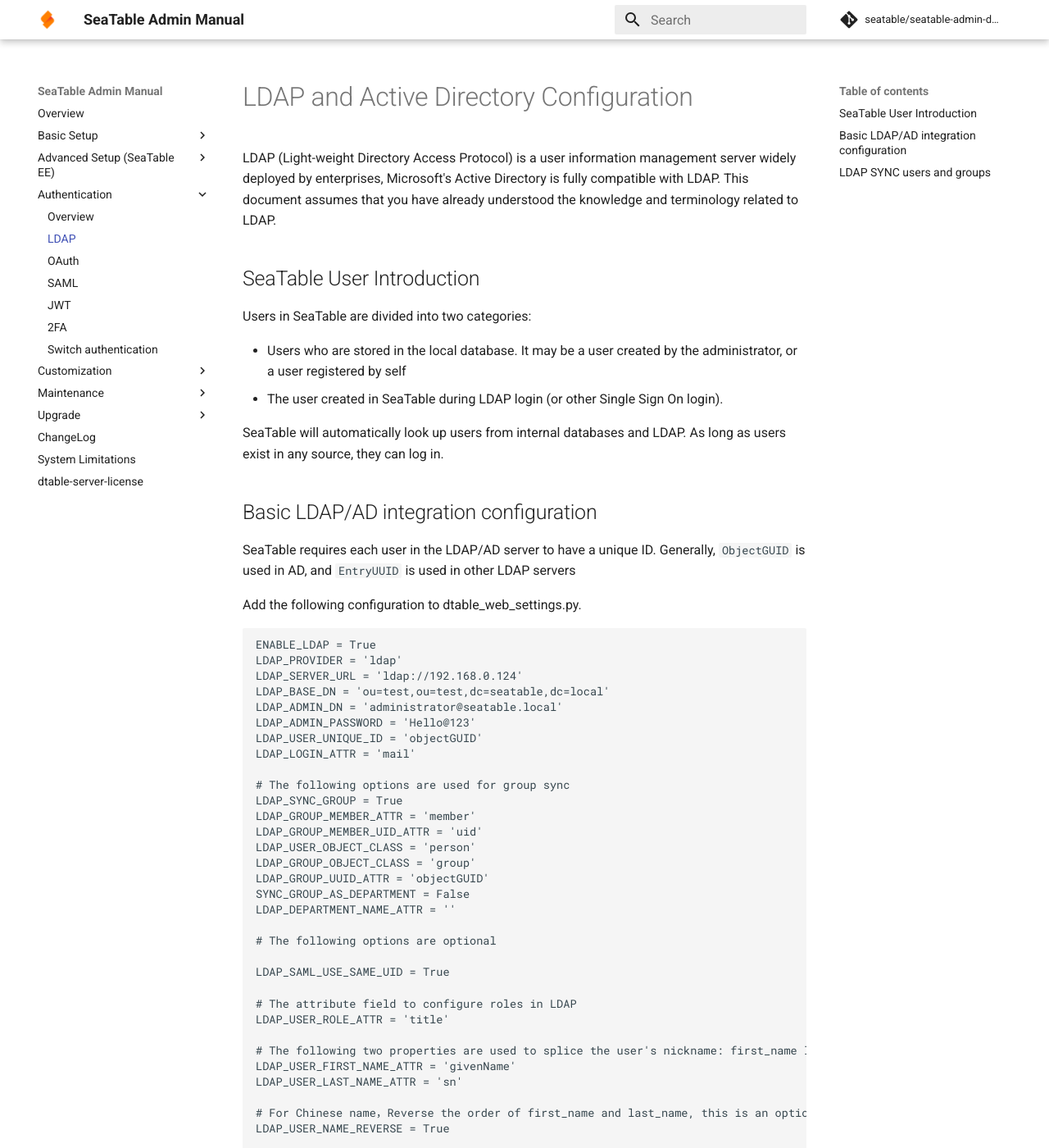
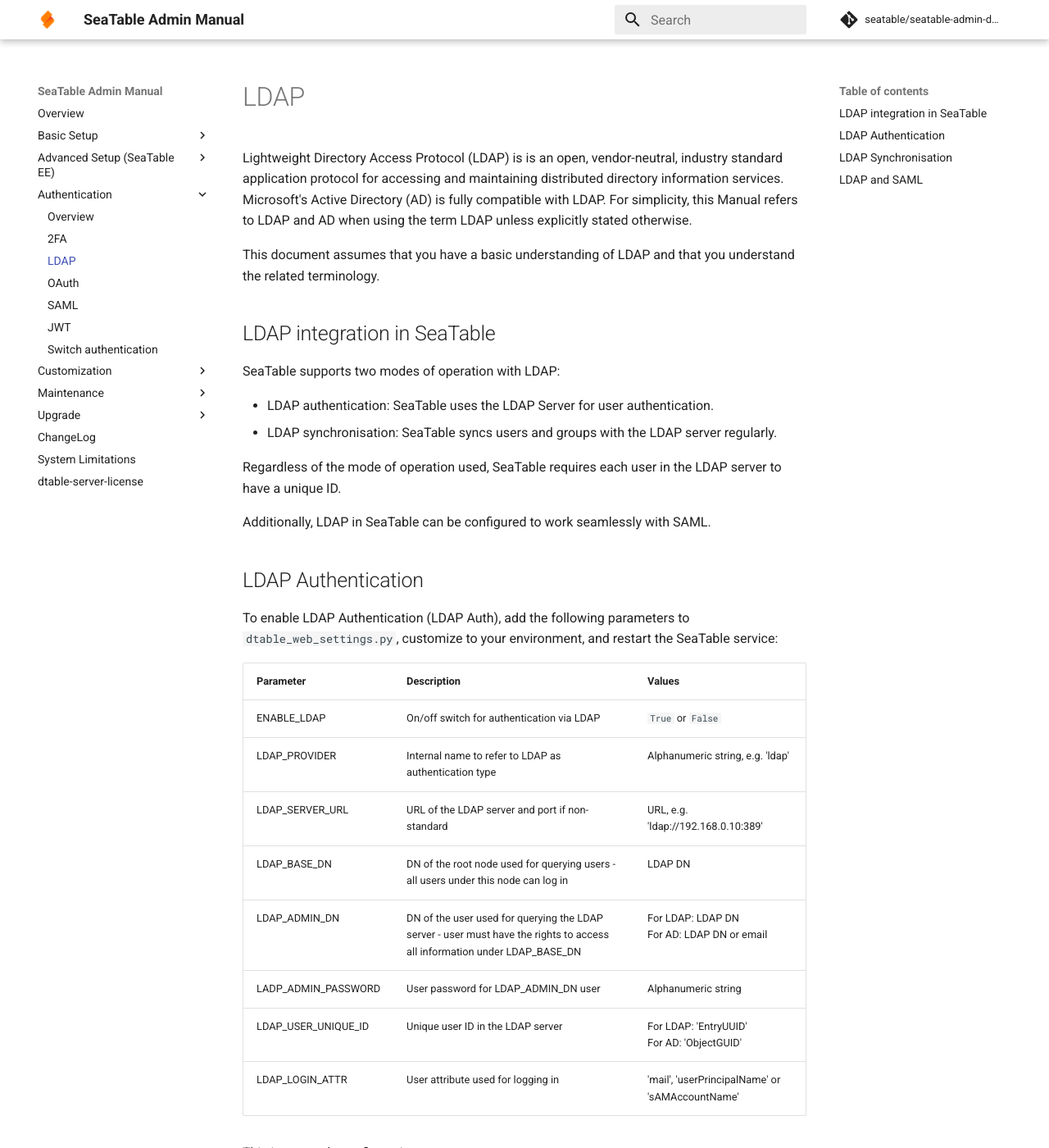
Before and after one commit to seatable/seatable-admin-docs, an MkDocs documentation site: the page built from manual/authentication/ldap.md, in a window 1280 px wide and 1400 px high. Shown: the whole window at 82% size. Built offline with MkDocs 1.6.1 and Material for MkDocs 9.7.7, drawn with Linux system fonts in a browser that asks for light colours; comment, search, counter and statistics services are not loaded; some of the changed text lies outside the part shown.

Commit message:
Improvement of new section 'authentication' (#93)
* Update of license information

* Order change in new section on authentication

* Revision of 2FA document for stringency

* Minor revision of 2FA document

* Completely revised authentiction overview document

* Correction of file name (overview -> overview.md)

* Rename ldap.md to ldap_old.md

* Complete revision of LDAP document

* Rename saml.md to saml_old.md

* Complete revision of SAML document

````diff
--- a/manual/authentication/ldap.md
+++ b/manual/authentication/ldap.md
@@ -1,104 +1,99 @@
-# LDAP and Active Directory Configuration
+# LDAP
 
-LDAP (Light-weight Directory Access Protocol) is a user information management server widely deployed by enterprises, Microsoft's Active Directory is fully compatible with LDAP. This document assumes that you have already understood the knowledge and terminology related to LDAP.
+Lightweight Directory Access Protocol (LDAP) is is an open, vendor-neutral, industry standard application protocol for accessing and maintaining distributed directory information services. Microsoft's Active Directory (AD) is fully compatible with LDAP. For simplicity, this Manual refers to LDAP and AD when using the term LDAP unless explicitly stated otherwise.
 
-## SeaTable User Introduction
+This document assumes that you have a basic understanding of LDAP and that you understand the related terminology.
 
-Users in SeaTable are divided into two categories:
+## LDAP integration in SeaTable
 
-* Users who are stored in the local database. It may be a user created by the administrator, or a user registered by self
-* The user created in SeaTable during LDAP login (or other Single Sign On login).
+SeaTable supports two modes of operation with LDAP:
 
-SeaTable will automatically look up users from internal databases and LDAP. As long as users exist in any source, they can log in.
+* LDAP authentication: SeaTable uses the LDAP Server for user authentication.
+* LDAP synchronisation: SeaTable syncs users and groups with the LDAP server regularly.
 
-## Basic LDAP/AD integration configuration
+Regardless of the mode of operation used, SeaTable requires each user in the LDAP server to have a unique ID.
 
-SeaTable requires each user in the LDAP/AD server to have a unique ID. Generally, `ObjectGUID` is used in AD, and `EntryUUID` is used in other LDAP servers
+Additionally, LDAP in SeaTable can be configured to work seamlessly with SAML.
 
-Add the following configuration to dtable_web_settings.py.
+## LDAP Authentication
+
+To enable LDAP Authentication (LDAP Auth), add the following parameters to `dtable_web_settings.py`, customize to your environment, and restart the SeaTable service:
+
+| Parameter           | Description                                                  | Values                                          |
+| ------------------- | ------------------------------------------------------------ | ----------------------------------------------- |
+| ENABLE_LDAP         | On/off switch for authentication via LDAP                    | `True` or `False`                               |
+| LDAP_PROVIDER       | Internal name to refer to LDAP as authentication type        | Alphanumeric string, e.g. 'ldap'                |
+| LDAP_SERVER_URL     | URL of the LDAP server and port if non-standard              | URL, e.g. 'ldap://192.168.0.10:389'             |
+| LDAP_BASE_DN        | DN of the root node used for querying users - all users under this node can log in | LDAP DN                                         |
+| LDAP_ADMIN_DN       | DN of the user used for querying the LDAP server - user must have the rights to access all information under LDAP_BASE_DN | For LDAP: LDAP DN<br />For AD: LDAP DN or email |
+| LADP_ADMIN_PASSWORD | User password for LDAP_ADMIN_DN user                         | Alphanumeric string                             |
+| LDAP_USER_UNIQUE_ID | Unique user ID in the LDAP server                            | For LDAP: 'EntryUUID'<br />For AD: 'ObjectGUID' |
+| LDAP_LOGIN_ATTR     | User attribute used for logging in                           | 'mail', 'userPrincipalName' or 'sAMAccountName' |
+
+This is a sample configuration:
 
 ```
 ENABLE_LDAP = True
 LDAP_PROVIDER = 'ldap'
-LDAP_SERVER_URL = 'ldap://192.168.0.124'
-LDAP_BASE_DN = 'ou=test,ou=test,dc=seatable,dc=local'
-LDAP_ADMIN_DN = 'administrator@seatable.local'
-LDAP_ADMIN_PASSWORD = 'Hello@123'
-LDAP_USER_UNIQUE_ID = 'objectGUID'
+LDAP_SERVER_URL = 'ldap://192.168.0.10'
+LDAP_BASE_DN = 'ou=test,ou=test,dc=example,dc=com'
+LDAP_ADMIN_DN = 'administrator@example.com'
+LDAP_ADMIN_PASSWORD = 'secret'
+LDAP_USER_UNIQUE_ID = 'ObjectGUID'
 LDAP_LOGIN_ATTR = 'mail'
-
-# The following options are used for group sync
-LDAP_SYNC_GROUP = True
-LDAP_GROUP_MEMBER_ATTR = 'member'
-LDAP_GROUP_MEMBER_UID_ATTR = 'uid'
-LDAP_USER_OBJECT_CLASS = 'person'
-LDAP_GROUP_OBJECT_CLASS = 'group'
-LDAP_GROUP_UUID_ATTR = 'objectGUID'
-SYNC_GROUP_AS_DEPARTMENT = False
-LDAP_DEPARTMENT_NAME_ATTR = ''
-
-# The following options are optional
-
-LDAP_SAML_USE_SAME_UID = True
-
-# The attribute field to configure roles in LDAP
-LDAP_USER_ROLE_ATTR = 'title'
-
-# The following two properties are used to splice the user's nickname: first_name last_name, these two options are optional, default is ''
-LDAP_USER_FIRST_NAME_ATTR = 'givenName'
-LDAP_USER_LAST_NAME_ATTR = 'sn'
-
-# For Chinese name，Reverse the order of first_name and last_name, this is an optional option, default is False
-LDAP_USER_NAME_REVERSE = True
-
-# If LDAP_LOGIN_ATTR is not set to 'mail', this option can be used to specify which attribute to import the user's mailbox address from. The attributes in this option will override the user's email address imported through LOGIN_ATTR. This is an optional option, the default is ''. If this option is not set, the LOGIN_ATTR attribute will be used as the contact email
-LDAP_CONTACT_EMAIL_ATTR = 'mail'
-
-# Used to filter the range of users who can log in, such as limited to a certain security group
-LDAP_FILTER = 'memberOf=CN=group,CN=developers,DC=example,DC=com'
-LDAP_GROUP_FILTER = 'memberOf=CN=group,CN=developers,DC=example,DC=com'
-
 ```
 
-The meaning of each configuration option is as follows:
+Some tips on how to select LDAP_BASE_DN and LDAP_ADMIN_DN:
 
-* LDAP_SAML_USE_SAME_UID: Compatible with LDAP users to log in by SAML single sign-on
-* LDAP_PROVIDER: SeaTable uses this configuration to distinguish LDAP from other integrated login methods
-* LDAP_SERVER_URL: The address URL of the LDAP server. If your LDAP server listens on a non-standard port, you can also include the port in the URL, such as: ldap://ldap.example.com:389.
-* LDAP_BASE_DN: In the organizational structure of the LDAP server, the unique name (Distingushed Name, DN for short) of the root node used to query users. All users under this node can access SeaTable.
-* LDAP_ADMIN_DN: The DN of the user used to query the information in the LDAP server. This user should have sufficient authority to access all information under BASE. It is generally recommended to use LDAP/AD administrator.
-* LDAP_ADMIN_PASSWORD: The password of the user corresponding to USER_DN.
-* LDAP_USER_UNIQUE_ID：The unique ID of the user in LDAP. You should use ObjectGUID for AD. EntryUUID attribute should be used for other LDAP servers
-* LDAP_LOGIN_ATTR: Used as the attribute for users to log in to LDAP in SeaTable. If you log in via email, you can use the 'mail' attribute or the 'userPrincipalName'. If you want to log in with a Windows username, you can use the 'sAMAccountName' attribute.
-* LDAP_USER_ROLE_ATTR: Syncing roles from LDAP or Active Directory
-* LDAP_USER_FIRST_NAME_ATTR：Used to splice the user's nickname
-* LDAP_USER_LAST_NAME_ATTR：Used to splice the user's nickname
-* LDAP_USER_NAME_REVERSE：The above two properties whether to reverse splicing
-* LDAP_SYNC_GROUP: Whether enabled sync group.
-* LDAP_GROUP_MEMBER_ATTR: The attribute field to use when loading the group's members. For most directory servers, the attributes is "member", which is the default value. For "posixGroup", it should be set to "memberUid".
-* LDAP_GROUP_MEMBER_UID_ATTR: The user attribute set in 'memberUid' option, which is used in "posixGroup". The default value is "uid".
-* LDAP_USER_OBJECT_CLASS: This is the name of the class used to search for user objects. In Active Directory, it's usually "person". The default value is "person".
-* LDAP_GROUP_OBJECT_CLASS: This is the name of the class used to search for group objects. In Active Directory, it's usually "group"; in OpenLDAP or others, you may use "groupOfNames", "groupOfUniqueNames" or "posixGroup", depends on your LDAP server. The default value is "group".
-* LDAP_GROUP_UUID_ATTR: The default attribute is "ObjectGUID", which is available in AD. For other LDAP servers, please refer to https://ldapwiki.com/wiki/Universally%20Unique%20Identifier.
-* SYNC_GROUP_AS_DEPARTMENT: If this option is set to "True", the groups will be synced as top-level departments in SeaTable, instead of simple groups, a department in SeaTable is a special group. The sync process keeps the hierarchical structure of the OUs.
-* LDAP_DEPARTMENT_NAME_ATTR: Get the department name. You can set this configuration item to an AD field that represents the "department" name, such as "description". The name of the department created by SeaTable will be the department name set in the AD field instead of the OU name.
+- To determine your LDAP_BASE_DN attribute, you first need to open the graphical interface of the domain manager and browse your organizational structure.
+- If you want all users in the system to be able to access SeaTable, you can use 'cn=users,dc=yourdomain,dc=com' as the BASE option (need to replace your domain name).
+- If you only want people in a certain department to be able to access, you can limit the scope to a certain OU. You can use the `dsquery` command-line tool to find the DN of the corresponding OU. For example, if the name of the OU is `staffs`, you can run `dsquery ou -name staff`. More information can be found [here](https://technet.microsoft.com/en-us/library/cc770509.aspx).
+- Although AD supports the use of usernames in email address format as `LDAP_ADMIN_DN` such as administrator@example.com, it sometimes does not correctly recognize this format. At this point, you can use `dsquery` to find the DN of the user. For example, if the username is `seatableuser`, run `dsquery user -name seatableuser` to find the user. More information can be found [here](https://technet.microsoft.com/en-us/library/cc725702.aspx).
 
-**Note: If the configuration items include Chinese, need to ensure that the configuration file saved in UTF8 encoding.**
+The following parameters are also available, but optional:
 
-Some tips on how to select LDAP_BASE_DN and LDAP_ADMIN_EMAIL:
+| Parameter                 | Description                                                  | Values                                                       |
+| ------------------------- | ------------------------------------------------------------ | ------------------------------------------------------------ |
+| LDAP_FILTER               | Filter for users who can log in, e.g. a certain security group | LDAP filter, e.g. 'memberOf=CN=group,CN=developers,DC=example,DC=com' |
+| LDAP_GROUP_FILTER         |                                                              |                                                              |
+| LDAP_USER_ROLE_ATTR       | Name of user role in the LDAP server                         | Attribute name, e.g. `title`                                 |
+| LDAP_USER_FIRST_NAME_ATTR | First part of the user's SeaTable nickname when nickname is spliced; default value is '' | Attribute name, e.g. `givenName`                             |
+| LDAP_USER_LAST_NAME_ATTR  | Second part of the user's SeaTable nickname when nickname is spliced; default value is '' | Attribute name, e.g. `sn`                                    |
+| LDAP_USER_NAME_REVERSE    | Option to reverse order of first name and last name f spliced nickname; default value is `False` | `True`or `False`                                             |
+| LDAP_SAML_USE_SAME_UID    | Option to allow users to log in via LDAP and SAML using the same username | `True`or `False`                                             |
+| LDAP_CONTACT_EMAIL_ATTR   | Alternative attribute as a mail address when LDAP_LOGIN_ATTR is not `mail`; the attribute overrides the email address imported through LOGIN_ATTR; default value is '' |                                                              |
 
-* To determine your LDAP_BASE_DN attribute, you first need to open the graphical interface of the domain manager and browse your organizational structure.
-  * If you want all users in the system to be able to access SeaTable, you can use'cn=users,dc=yourdomain,dc=com' as the BASE option (need to replace your domain name).
-  * If you only want people in a certain department to be able to access, you can limit the scope to a certain OU (Organization Unit). You can use the `dsquery` command-line tool to find the DN of the corresponding OU. For example, if the name of the OU is'staffs', you can run `dsquery ou -name staff`. More information can be found [here](https://technet.microsoft.com/en-us/library/cc770509.aspx).
-* AD supports the use of usernames in the format of 'user@domain.com' as `LDAP_ADMIN_EMAIL`. For example, you can use administrator@example.com as `LDAP_ADMIN_EMAIL`. Sometimes AD cannot correctly recognize this format. At this point, you can use `dsquery` to find the DN of the user. For example, if the username is'seatableuser', run `dsquery user -name seatableuser` to find the user. More information can be found [here](https://technet.microsoft.com/en-us/library/cc725702.aspx).
+## LDAP Synchronisation
 
-## LDAP SYNC users and groups
+To enable LDAP synchronisation (LDAP Sync), LDAP Auth must be configured and the following parameters added to `dtable_web_settings`:
 
-SeaTable sync LDAP users and groups regularly. Add the following configuration to dtable-event.conf and restart SeaTable.
+| Parameter                  | Description                                                  | Values                                                       |
+| -------------------------- | ------------------------------------------------------------ | ------------------------------------------------------------ |
+| LDAP_SYNC_GROUP            | On/off switch for group sync                                 | `True`or `False`                                             |
+| LDAP_GROUP_MEMBER_ATTR     | Attribute used when syncing group members                    | For most directory servers, the attributes is "member", which is the default value. For "posixGroup", it should be set to "memberUid". |
+| LDAP_GROUP_MEMBER_UID_ATTR | User attribute set in 'memberUid' option, which is used in "posixGroup"; default value is `uid` |                                                              |
+| LDAP_USER_OBJECT_CLASS     | Name of the class used to search for user objects; default value is `person` |                                                              |
+| LDAP_GROUP_OBJECT_CLASS    | Name of the class used to search for group objects; default value is `group` | For LDAP: `groupOfNames`, `groupOfUniqueNames`, `posixGroup`<br />For AD: `group` |
+| LDAP_GROUP_UUID_ATTR       | ...; default value is `ObjectGUID`                           | For LDAP: refer to https://ldapwiki.com/wiki/Universally%20Unique%20Identifier<br />For AD: `ObjectGUID` |
+| SYNC_GROUP_AS_DEPARTMENT   | Option to sync LDAP groups as departments rather than SeaTable groups | `True`or `False`                                             |
+| LDAP_DEPARTMENT_NAME_ATTR  | Name of the department when SYNC_GROUP_AS_DEPARTMENT = True, the default department name is the OU name | Object name, e.g. `description`                              |
+
+Additionally, the following parameters must be added to `dtable-events.conf`:
 
 ```
 [LDAP_SYNC]
 enabled = true
 sync_interval = 60  # The unit is seconds
+```
+
+## LDAP and SAML
+
+In some situations, it is useful to configure LDAP - especially LDAP Sync - and SAML as authentication providers. In this case, SeaTable must be prevented from creating two different users (as identified by the `username`) for one and the same `uid`when the person authenticates via LDAP and SAML, which would be the default behavior.
+
+Add the following parameter to `dtable_web_settings.py` to instruct SeaTable to use the same `username` no matter if a user (as identified by its `uid`) authenticates via LDAP or SAML.
 
 ```
+LDAP_SAML_USE_SAME_UID = True
+```
+
+When enabled, SeaTable creates an additional record for the authenticating user in social_auth_usersocialauth when the user logs in using LDAP. This record maps the `username` to the `uid` for the SAML provider.
--- a/mkdocs.yml
+++ b/mkdocs.yml
@@ -70,11 +70,11 @@
     - OnlyOffice: config/enterprise/deploy_onlyoffice_docker.md
   - Authentication:
     - Overview: authentication/auth_overview.md
+    - 2FA: authentication/two_factor_auth.md
     - LDAP: authentication/ldap.md
     - OAuth: authentication/oauth.md
     - SAML: authentication/saml.md
     - JWT: authentication/jwt.md
-    - 2FA: authentication/two_factor_auth.md
     - Switch authentication: authentication/auth_switch.md
   - Customization:
     - Autostart: config/autostart.md
````
Also changed, not shown: manual/README.md (+13 -11 lines), manual/authentication/ldap_old.md (added, +104 -0 lines), manual/authentication/overview.md (added, +148 -0 lines), manual/authentication/saml.md (+49 -23 lines), manual/authentication/saml_old.md (added, +68 -0 lines), manual/authentication/two_factor_auth.md (+16 -14 lines).
